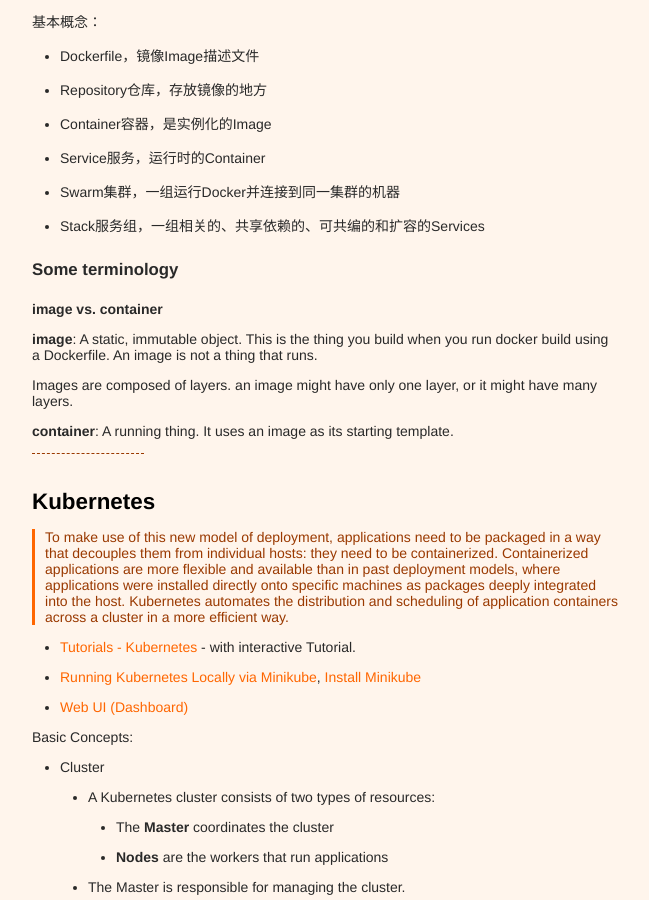
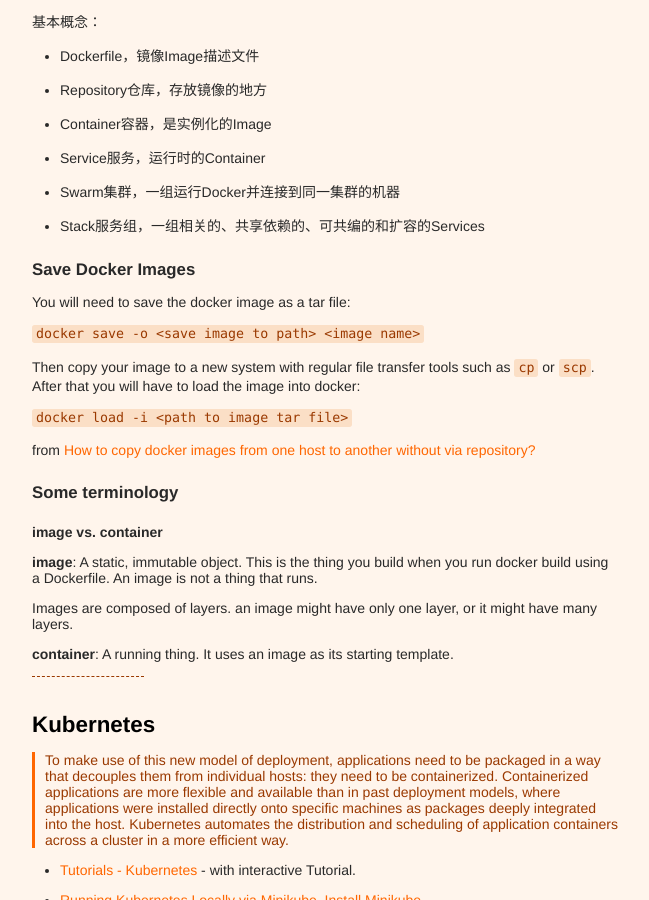
Before and after one commit to xianyuxmu/xianyuxmu.github.io, a Jekyll site: the page built from _posts/2017-06-28-docker.md, in a window 1280 px wide and 900 px high, scrolled down 667 px. Shown: the whole window, without its empty margins (314-963 px from the left). Built offline with Jekyll 4.4.1, drawn with Linux system fonts in a browser that asks for light colours; comment, search, counter and statistics services are not loaded; some of the changed text lies outside the part shown.

Commit message:
update: 16 Sep. 2017

```diff
--- a/_posts/2017-06-28-docker.md
+++ b/_posts/2017-06-28-docker.md
@@ -34,6 +34,19 @@
 - Service服务，运行时的Container
 - Swarm集群，一组运行Docker并连接到同一集群的机器
 - Stack服务组，一组相关的、共享依赖的、可共编的和扩容的Services
+
+### Save Docker Images
+
+You will need to save the docker image as a tar file:
+
+`docker save -o <save image to path> <image name>`
+
+Then copy your image to a new system with regular file transfer tools such as `cp` or `scp`. After that you will have to load the image into docker:
+
+
+`docker load -i <path to image tar file>`
+
+from [How to copy docker images from one host to another without via repository?](https://stackoverflow.com/questions/23935141/how-to-copy-docker-images-from-one-host-to-another-without-via-repository#)
 
 ### Some terminology
 
```
Also changed, not shown: other parts of _posts/2017-06-28-docker.md (+1 -0 lines), _posts/2017-09-02-simple-devops.md (+1 -0 lines).
